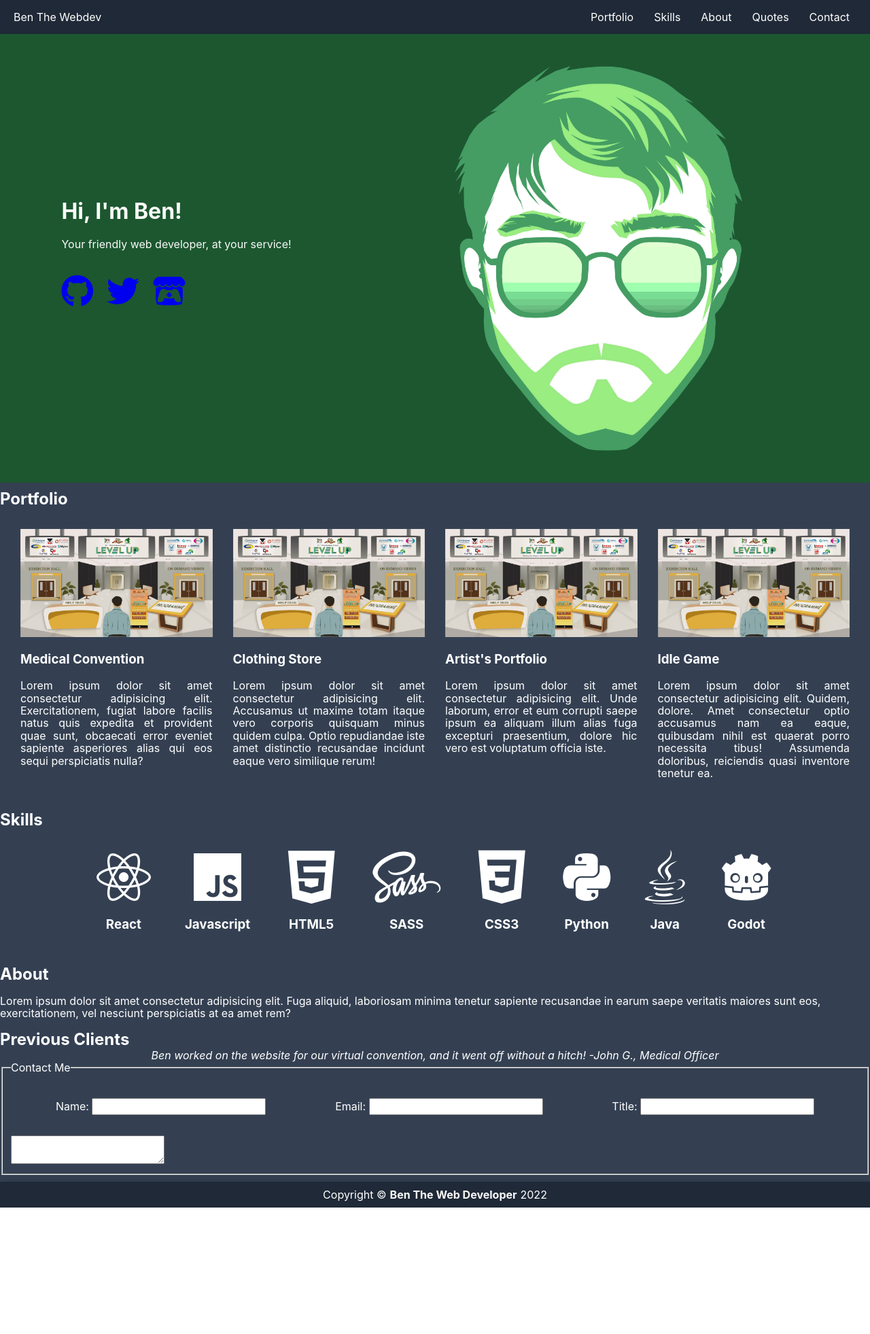
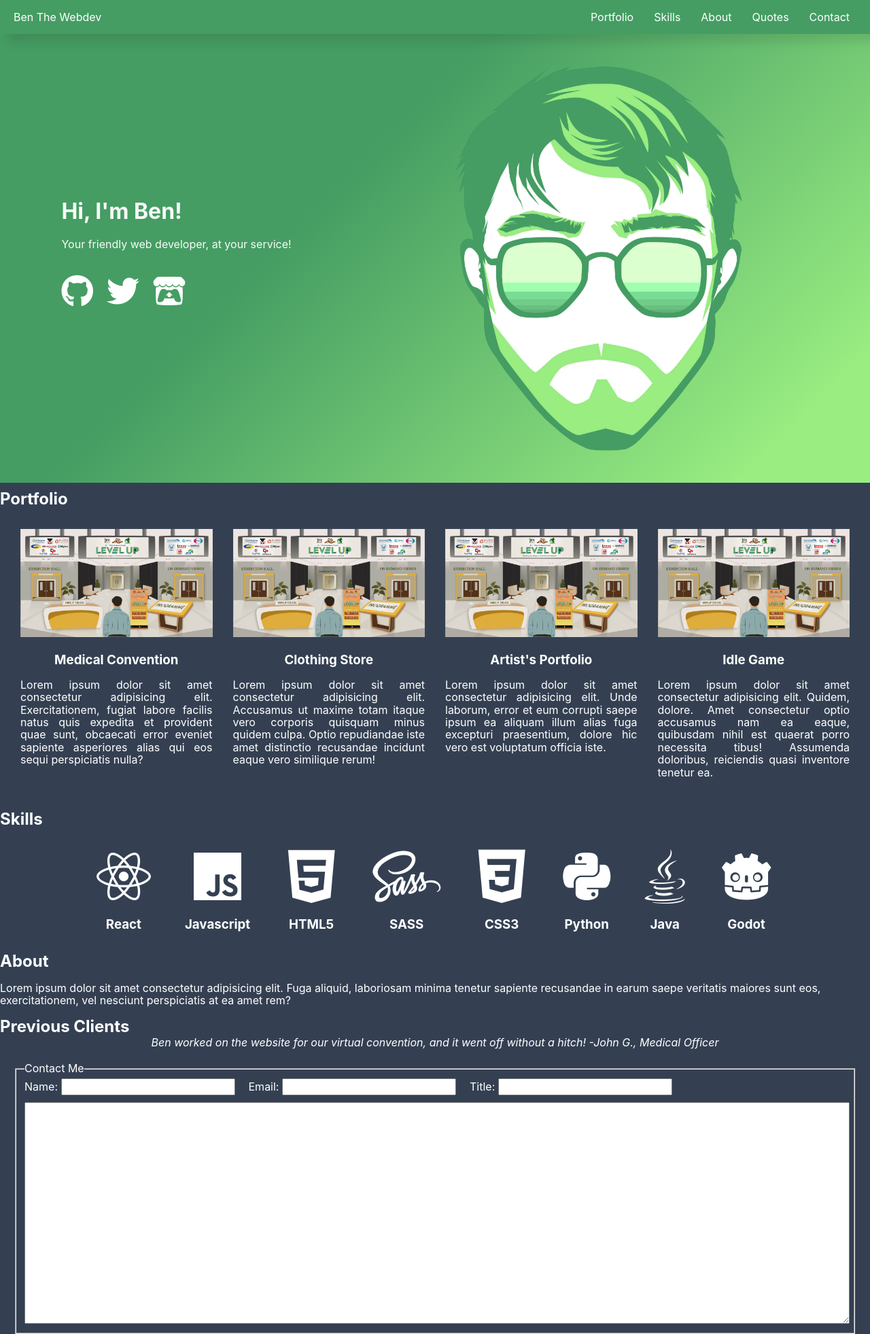
Before and after one commit to remtaine/landing-page, a plain HTML site: page index.html in a window 1280 px wide. Shown: the top 1962 px of the page at 68% size. Before the commit the page ends 1776 px from the top, so only its background shows below. Drawn offline with nearby package versions, Linux system fonts and the light colour scheme.

Commit message:
Fix nav box shadow

```diff
--- a/css/style.css
+++ b/css/style.css
@@ -30,8 +30,14 @@ nav {
     justify-content: space-between;
     align-items: center;
     padding: 0 20px;
-    background-color: var(--color-bg);
-    box-shadow: rgba(0, 0, 0, 0.35) 0px 5px 15px;
+    background-color: #459D63;
+    /* box-shadow: #1F2937; */
+    box-shadow: 11px 12px 14px  rgba(0,0,0,0.1);
+    z-index: 10;
+    position: relative;
+    /* position: -webkit-sticky;
+    position: sticky;
+    top: 0; */
 }
 
 nav a {
@@ -54,8 +60,14 @@ nav ul {
     gap: 10px;
 }
 
+.fa-brands {
+    transition: color 0.4s;
+    color: white;
+
+}
+
 .fa-github:hover {
-    color:yellow;
+    color:rgb(177, 19, 177);
 }
 
 .fa-twitter:hover {
@@ -75,7 +87,17 @@ header {
     padding: 20px;
     justify-content: space-around;
     color: var(--color-text-main);
-    background-color:#1c5730;
+    /* background-color:#1c5730; */
+
+    background: rgb(69,157,99);
+    background: linear-gradient(135deg, rgba(69,157,99,1) 37%, rgba(153,237,129,1) 90%);
+
+    /* background: rgb(69,157,99);
+    background: linear-gradient(239deg, rgba(69,157,99,1) 37%,
+    rgba(153,237,129,1) 90%);  */
+
+    /* background: rgb(69,157,99);
+    background: linear-gradient(173deg, rgba(69,157,99,1) 40%, rgba(153,237,129,1) 100%);  */
 }
 
 header > * {
@@ -158,6 +180,33 @@ main .list p {
     font-size: 5rem;
 }
 
+h3 {
+    text-align: center;
+    margin: 20px 0 0;
+}
+
+form {
+    /* display: flex; */
+    /* justify-content: center; */
+    margin: 20px;
+}
+
+fieldset .list {
+    margin: 0;
+    display: flex;
+    justify-content: start;
+    gap: 20px;
+    flex-wrap: wrap;
+}
+
+textarea {
+    width: 100%;
+    max-width: 100%;
+    height: 40vh;
+    /* margin: auto; */
+    margin-top: 10px;
+}
+
 footer {
     display: flex;
     justify-content: center;
```
